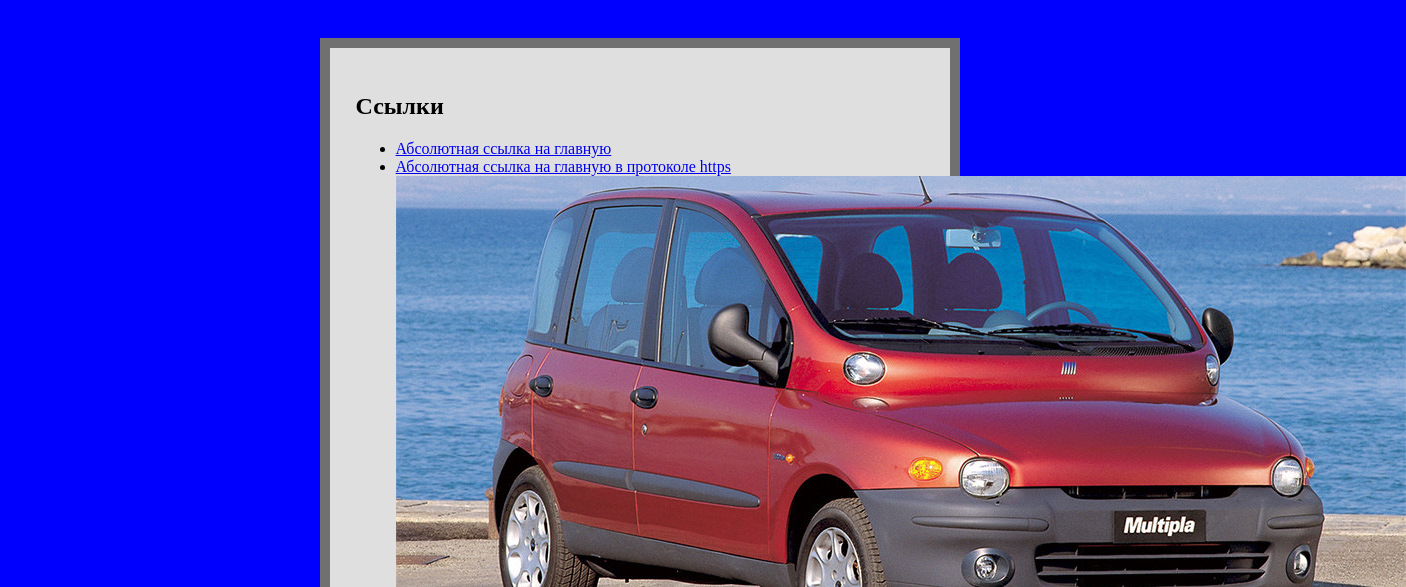
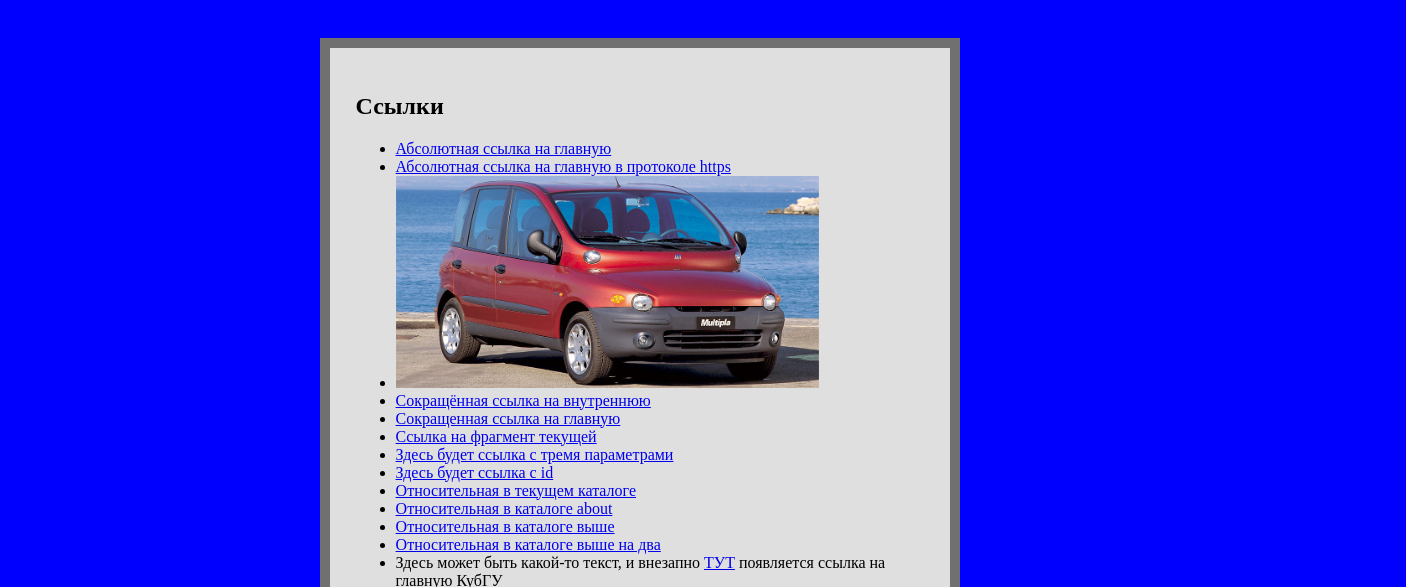
Before and after one commit to NickiRimmer/ex2, a plain HTML site: page 1st_level/2nd_level/3rd_level/index.html in a window 1280 px wide. Shown: the part 202-789 px from the top of the page, 1406 px wide, since content can reach past the window. Drawn offline with Linux system fonts and the light colour scheme.

Commit message:
исправления

```diff
--- a/1st_level/2nd_level/3rd_level/index.html
+++ b/1st_level/2nd_level/3rd_level/index.html
@@ -27,7 +27,7 @@
                 <!-- 2 -->
                 <li><a href="https://kubsu.ru/">Абсолютная ссылка на главную в протоколе https</a></li>
                 <!-- 3 -->
-                <li><a href="https://www.drive2.ru/o/b/607609917792077142"><img src="foto.jpg" alt="Multipla"></a></li>
+                <li><a href="https://www.drive2.ru/o/b/607609917792077142"><img src="foto.jpg" alt="Multipla" class="img-link" ></a></li>
                 <!-- 4 -->
                 <li><a href="4th_level/1_lvl_upper.html">Сокращённая ссылка на внутреннюю</a></li>
                 <!-- 5 -->
--- a/1st_level/2nd_level/3rd_level/style.css
+++ b/1st_level/2nd_level/3rd_level/style.css
@@ -14,6 +14,10 @@ main, section {
     border-width: 10px;
     padding: 2%;
     background-color: #dfdfdf;
+}
+
+.img-link {
+    width: 80%;
 }
 
 th, td  {
```
